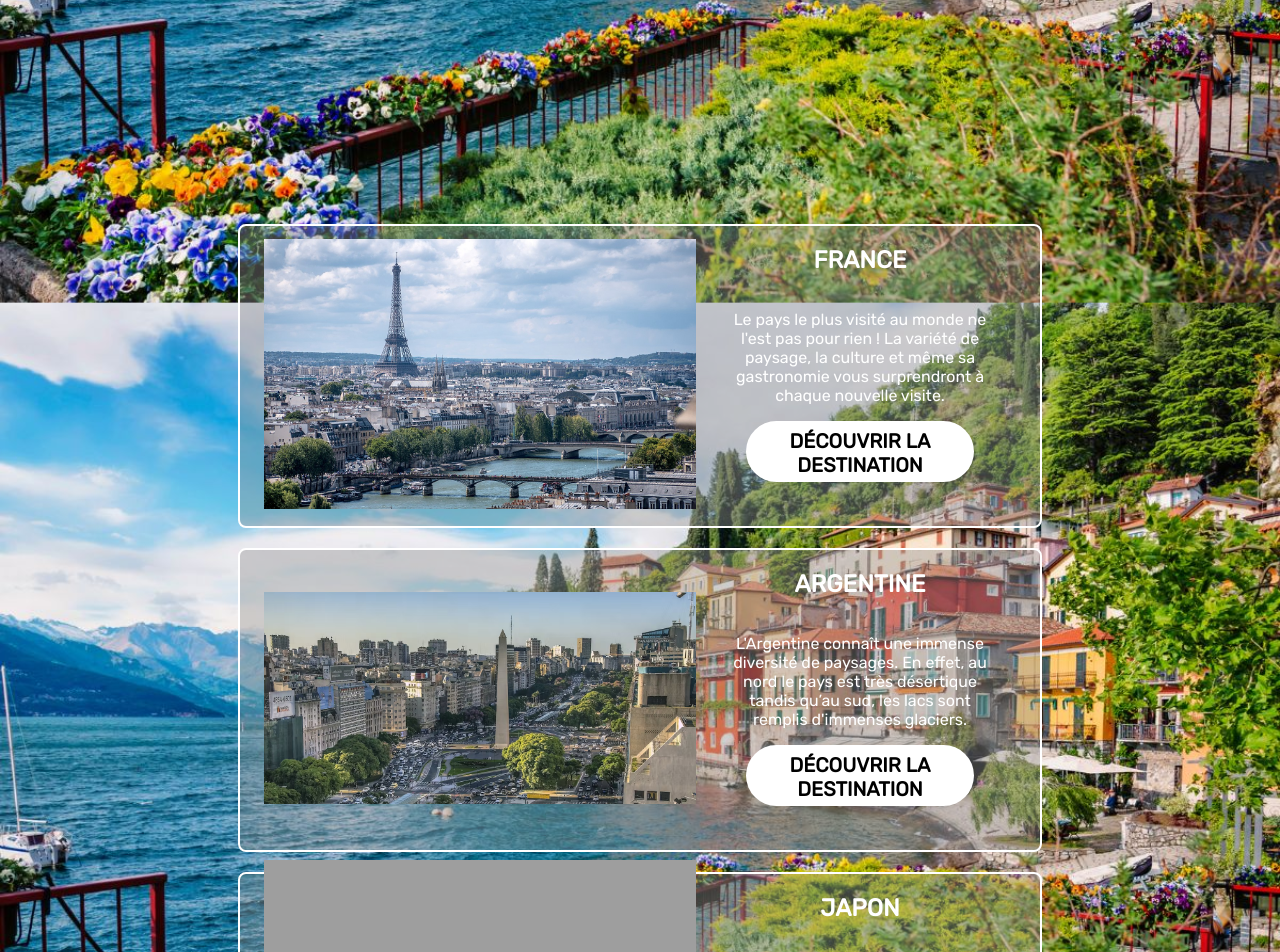
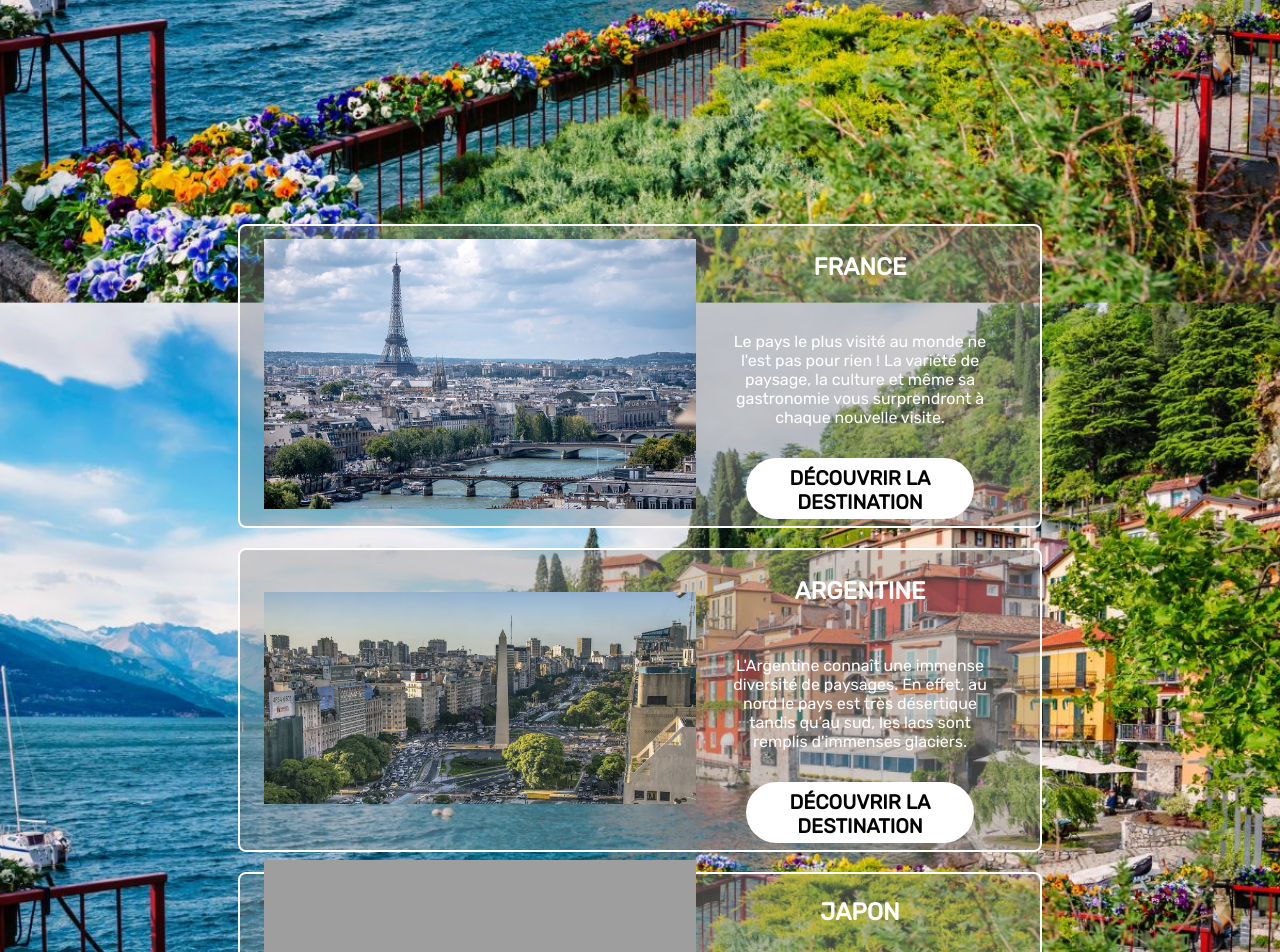
Before and after one commit to alex-paolo-CIR/projet-web, a PHP site: page / in a window 1280 px wide. Shown: the part 1404-2356 px from the top of the page. Run offline with PHP 8.4, Linux system fonts and the light colour scheme; grey boxes are pictures that could not be loaded.

Commit message:
Update style.css

```diff
--- a/styles/style.css
+++ b/styles/style.css
@@ -136,7 +136,7 @@ html {
   height: 100%;
   display: flex;
   flex-direction: column;
-  /* justify-content: space-around; */
+  justify-content: space-around;
   align-items: center;
 }
 
```
